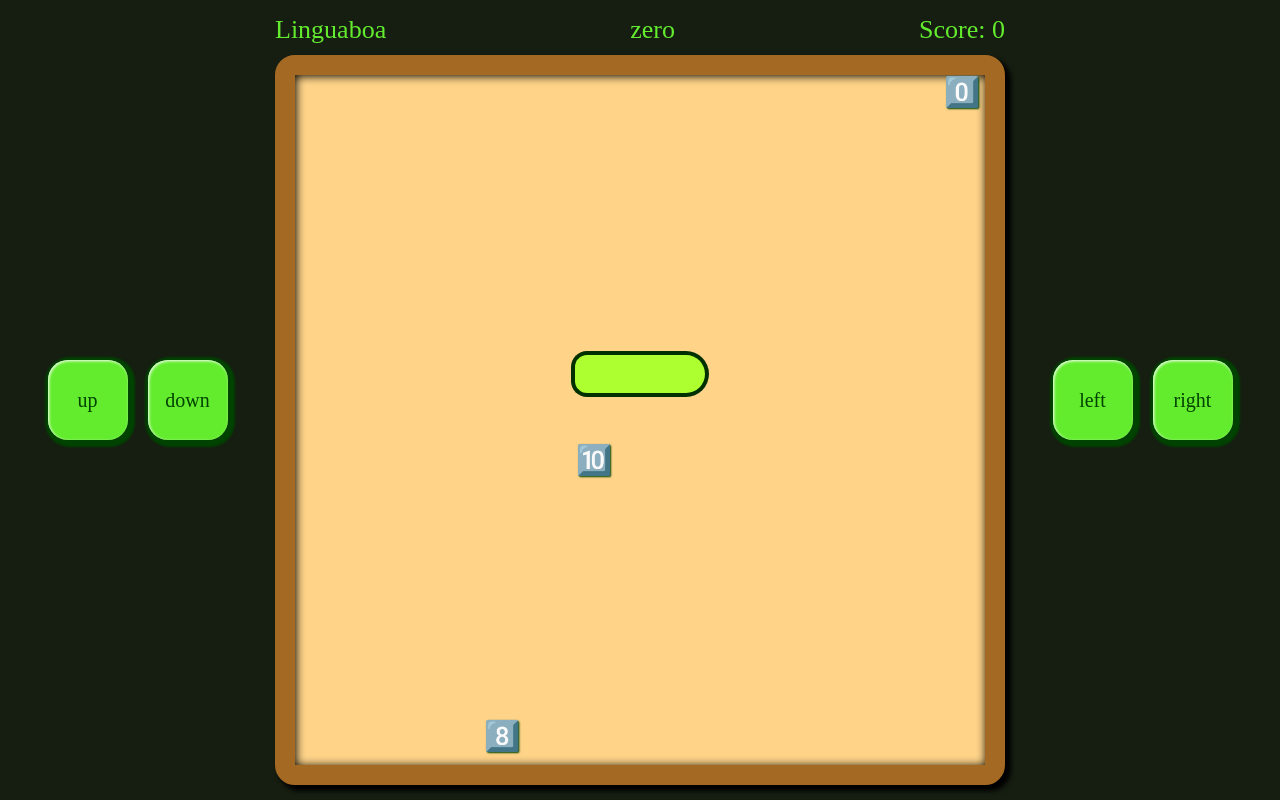
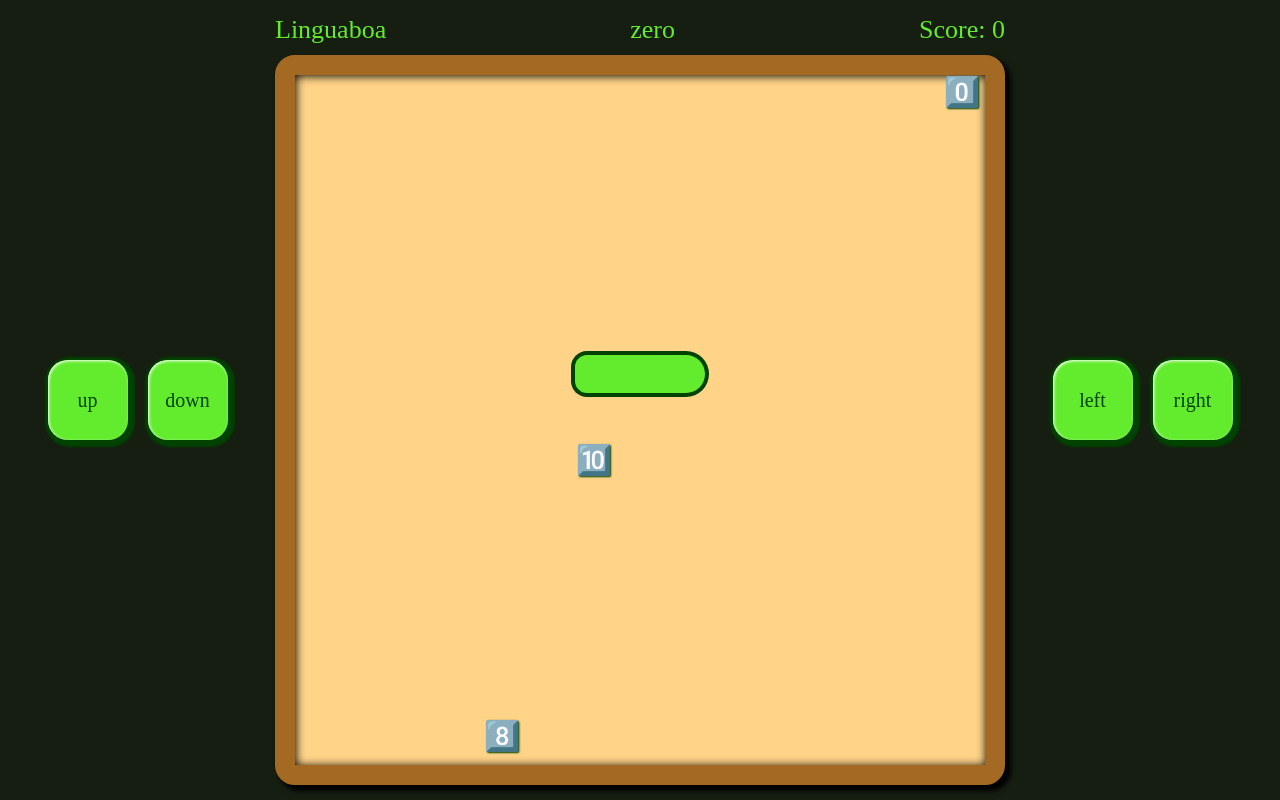
Before and after one commit to mankal111/LinguaBoa, a React (Create React App) app: page / in a window 1280 px wide. Both pictures are taken after a click on the button "PLAY". Built offline with nearby package versions, Linux system fonts and the light colour scheme; a web font is replaced by a local one.

Commit message:
updated snake colors

```diff
--- a/src/components/SnakePart.css
+++ b/src/components/SnakePart.css
@@ -1,6 +1,6 @@
 .snake-part {
-  background-color: greenyellow;
-  border: .5vmin solid #003000;
+  background-color: #63EC2E;
+  border: .5vmin solid #004200;
   border-radius: 2vmin;
   pointer-events: none;
 }
```
